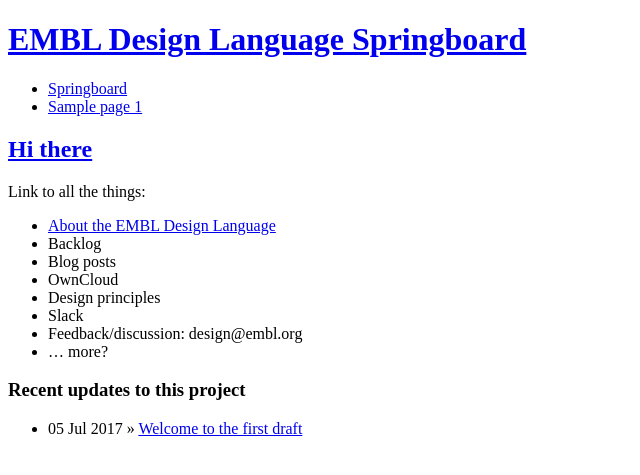
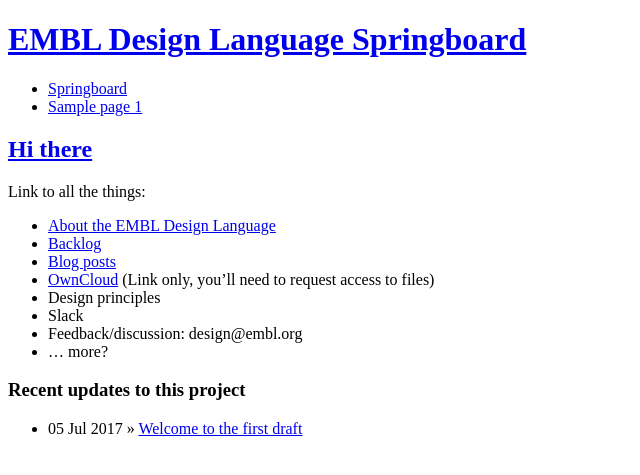
Before and after one commit to EMBL-Design-Language/Springboard, a Jekyll site: the page built from index.md, in a window 1280 px wide. Shown: the top 475 px of the page, without its empty margins (0-640 px from the left). Built offline with Jekyll 4.4.1, drawn with Linux system fonts in a browser that asks for light colours; nearby versions of some CDN libraries; library files that are not in the unit come from our copies.

Commit message:
add links

```diff
--- a/index.md
+++ b/index.md
@@ -8,9 +8,9 @@
 
 Link to all the things:
 - [About the EMBL Design Language](https://github.com/EMBL-Design-Language/About#about)
-- Backlog
-- Blog posts
-- OwnCloud
+- [Backlog](https://github.com/orgs/EMBL-Design-Language/projects)
+- [Blog posts](https://blogs.embl.org/communications/)
+- [OwnCloud](https://oc.embl.de) (Link only, you'll need to request access to files)
 - Design principles
 - Slack
 - Feedback/discussion: design@embl.org
```
